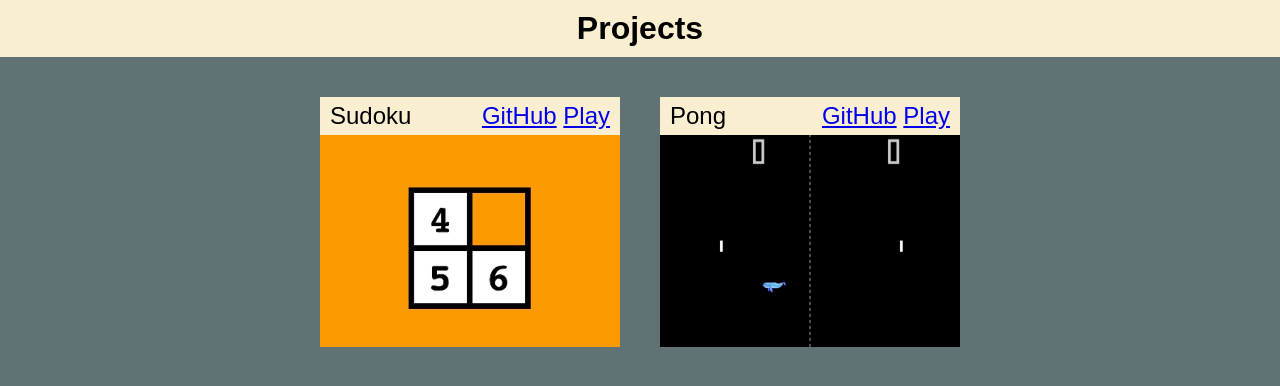
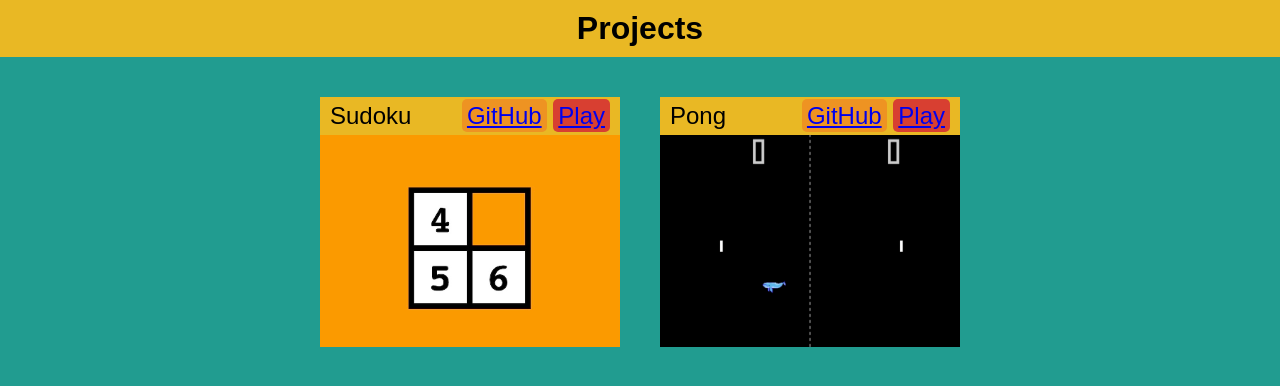
Before and after one commit to ethan-l-m-e/portfolio, a plain HTML site: page index.html in a window 1280 px wide. Drawn offline with Linux system fonts and the light colour scheme; a web font is replaced by a local one.

Commit message:
Change color scheme and add buttons styles
Swapped colors for more vibrant ones. Added fourth tertiary color.

Styled the GitHub and Play anchor tags with the button class.

Removed unused font-size on h1 tag, as the default was already the same.

```diff
--- a/index.html
+++ b/index.html
@@ -18,8 +18,8 @@
             <div class="card-header micro-5-regular">
                 <div class="title-text">Sudoku</div>
                 <div class="external-links">
-                    <a class="link-github" href="https://github.com/ethan-l-m-e/sudoku_game">GitHub</a>
-                    <a class="link-play" href="https://ethan-l-m-e.github.io/sudoku_game/">Play</a>
+                    <a class="link-github button" href="https://github.com/ethan-l-m-e/sudoku_game">GitHub</a>
+                    <a class="link-play button" href="https://ethan-l-m-e.github.io/sudoku_game/">Play</a>
                 </div>
             </div>
             <div class="card-thumbnail">
@@ -30,8 +30,8 @@
             <div class="card-header micro-5-regular">
                 <div class="title-text">Pong</div>
                 <div class="external-links">
-                    <a href="https://github.com/ethan-l-m-e/pong">GitHub</a>
-                    <a href="https://ethan-l-m-e.github.io/pong/">Play</a>
+                    <a class="link-github button" href="https://github.com/ethan-l-m-e/pong">GitHub</a>
+                    <a class="link-play button" href="https://ethan-l-m-e.github.io/pong/">Play</a>
                 </div>
             </div>
             <div class="card-thumbnail">
--- a/style.css
+++ b/style.css
@@ -1,8 +1,9 @@
 :root {
     /* Colour palette */
-    --color-primary: #607274;
-    --color-secondary: #FAEED1;
-    --color-accent: #DED0B6;
+    --color-primary: #219C90;
+    --color-secondary: #E9B824;
+    --color-tertiary: #EE9322;
+    --color-accent: #D83F31;
 
     /* Dimensions */
     --card-width: 300px;
@@ -28,7 +29,6 @@ body {
 h1 {
     margin: 0;
     padding: 10px;
-    font-size: 2em;
 }
 
 .header {
@@ -62,6 +62,19 @@ h1 {
     font-size: 1.5em;
 }
 
+.button {
+    padding: 3px 5px;
+    border-radius: 5px;
+}
+
+.link-github {
+    background-color: var(--color-tertiary);
+}
+
+.link-play {
+    background-color: var(--color-accent);
+}
+
 .card-thumbnail {
     height: 85%;
 }
```
